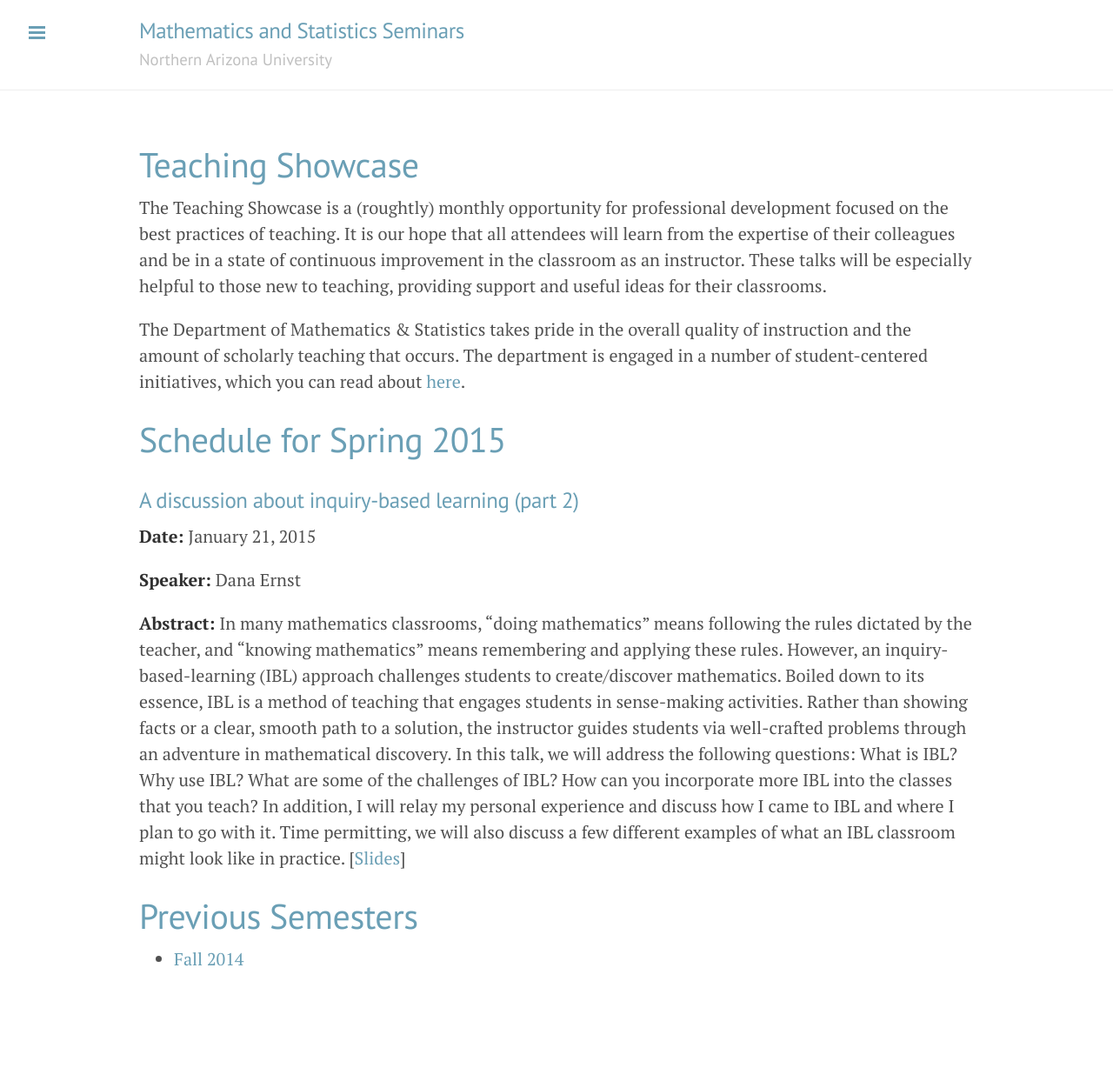
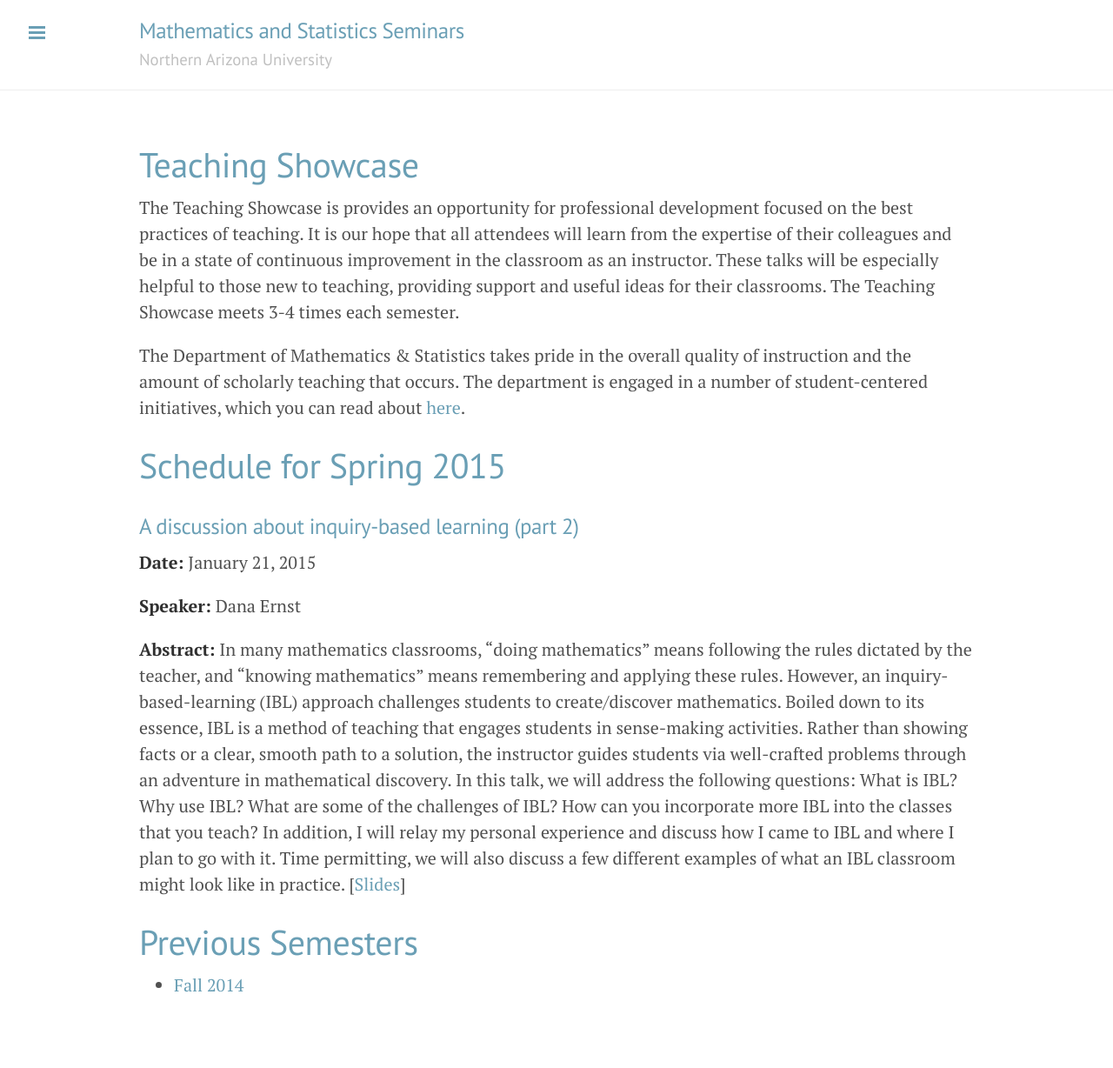
Before and after one commit to NAUMathStat/seminars, a Jekyll site: the page built from teachingSpring2015.md, in a window 1280 px wide. Shown: the whole page at 87% size. Built offline with Jekyll 4.4.1, drawn with Linux system fonts in a browser that asks for light colours; Markdown is read by kramdown in place of the engine named in the settings; before the commit the page ends 1198 px from its top, so only the background shows below that.

Commit message:
Updates to TS

```diff
--- a/teachingSpring2015.md
+++ b/teachingSpring2015.md
@@ -3,7 +3,7 @@ layout: page
 title: Teaching Showcase
 ---
 
-The Teaching Showcase is a (roughtly) monthly opportunity for professional development focused on the best practices of teaching. It is our hope that all attendees will learn from the expertise of their colleagues and be in a state of continuous improvement in the classroom as an instructor. These talks will be especially helpful to those new to teaching, providing support and useful ideas for their classrooms.
+The Teaching Showcase is provides an opportunity for professional development focused on the best practices of teaching. It is our hope that all attendees will learn from the expertise of their colleagues and be in a state of continuous improvement in the classroom as an instructor. These talks will be especially helpful to those new to teaching, providing support and useful ideas for their classrooms. The Teaching Showcase meets 3-4 times each semester.
 
 The Department of Mathematics & Statistics takes pride in the overall quality of instruction and the amount of scholarly teaching that occurs. The department is engaged in a number of student-centered initiatives, which you can read about [here](http://nau.edu/CEFNS/NatSci/Math/Innovative-Teaching/).
 
```
Also changed, not shown: teachingFall2014.md (+1 -1 lines).
